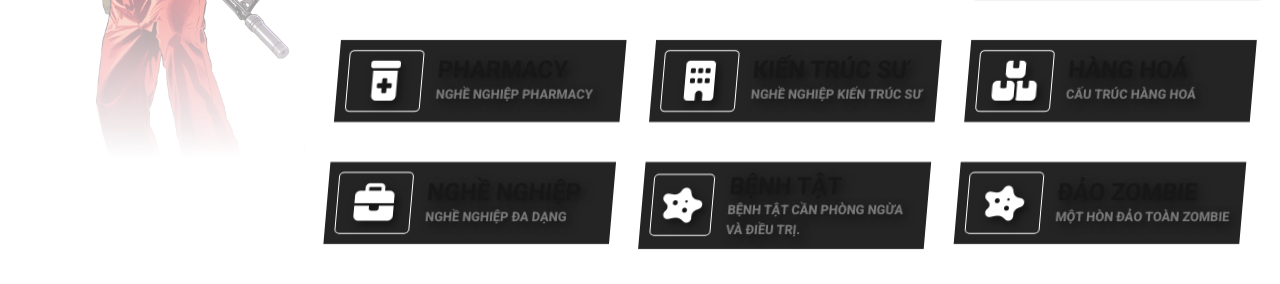
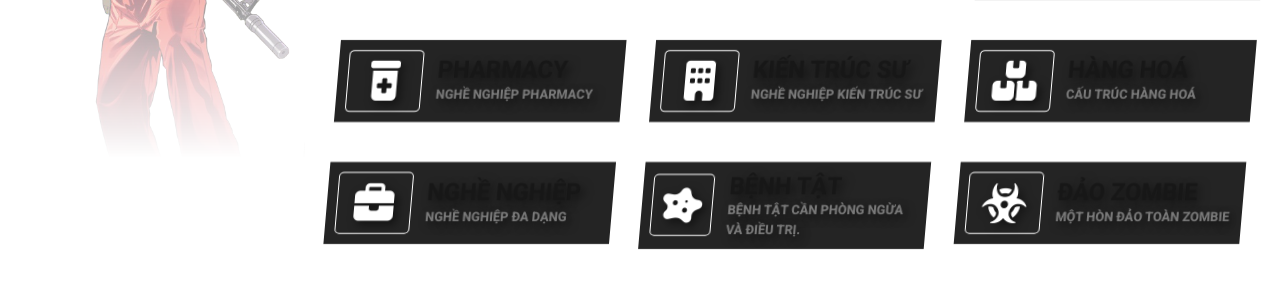
Before and after one commit to c3ddyyy/crowcityvn, a Next.js app: page / in a window 1280 px wide. Shown: the part 1935-2219 px from the top of the page. Built offline with nearby package versions, Linux system fonts and the light colour scheme; a web font is replaced by a local one.

Commit message:
change font icon

```diff
--- a/src/app/layout.js
+++ b/src/app/layout.js
@@ -36,7 +36,7 @@ export default function Layout({ children }) {
           crossOrigin="anonymous"
           referrerPolicy="no-referrer"
         />
-         <title>Crow City Vn, Reality Roleplay</title>
+         <title>Crow City VN, Reality Roleplay</title>
       </head>
       <html lang="en">
         <body className="antialiased">
--- a/src/app/page.js
+++ b/src/app/page.js
@@ -141,7 +141,7 @@ export default function Home() {
                 </div>
                 <div className="col-lg-4 col-md-6 col-sm-12 sf-col">
                     <div className="spe-feature-content">
-                    <i className="fa-solid fa-disease"></i>
+                    <i class="fa-solid fa-biohazard"></i>
                         <div className="sp-content">
                             <h2>đảo zombie</h2>
                             <p>Một hòn đảo toàn zombie</p>
```
